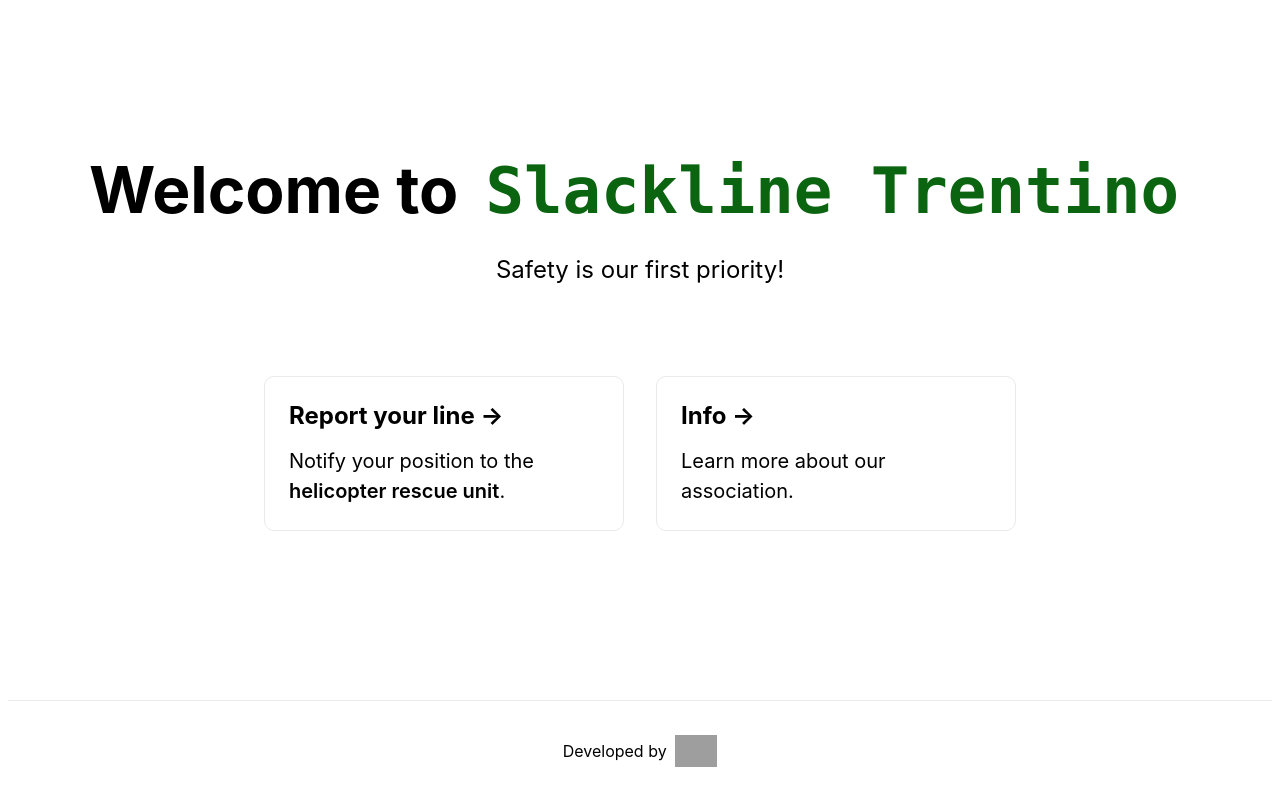
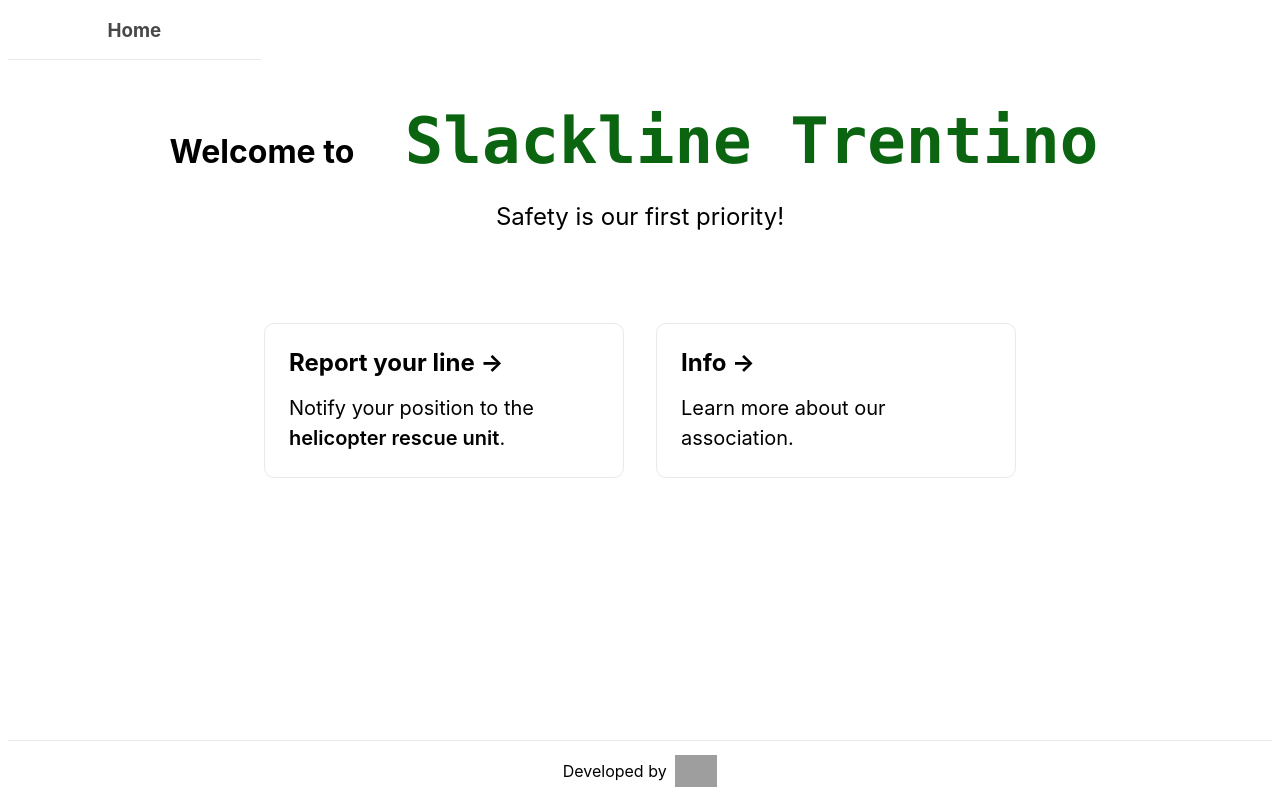
Before and after one commit to querciak/send-line-location, a Next.js app: page / in a window 1280 px wide. Built offline with nearby package versions, Linux system fonts and the light colour scheme; grey boxes are pictures that could not be loaded.

Commit message:
feat: new page for sending position, new header

```diff
--- a/pages/index.js
+++ b/pages/index.js
@@ -7,13 +7,19 @@ export default function Home() {
     <div className={styles.container}>
       <Head>
         <title>SlackTN ASD</title>
-        <link rel="icon" href="/slacktn-logo.ico" />
+        <link rel="icon" href="/slacktn-logo.ico"/>
       </Head>
 
+      <header className={styles.header}>
+        <h3>
+          <a href="/">Home</a>
+        </h3>
+      </header>
+
       <main className={styles.main}>
-        <h1 className={styles.title}>
-          Welcome to <a href="https://www.instagram.com/slackline_trentino/" className={styles.iglink}> Slackline Trentino</a>
-        </h1>
+        <h4 className={styles.title}>
+          Welcome to<a href="https://www.instagram.com/slackline_trentino/" className={styles.iglink}> Slackline Trentino</a>
+        </h4>
 
         <p className={styles.description}>
           Safety is our first priority!{' '}
@@ -23,7 +29,7 @@ export default function Home() {
         <div className={styles.grid}>
 
           <a
-            href="posts/info-about-me"
+            href="posts/send-line-position"
             className={styles.card}
           >
             <h3>Report your line &rarr;</h3>
@@ -33,7 +39,7 @@ export default function Home() {
             </p>
           </a>
 
-          <a href="posts/info-about-me" className={styles.card}>
+          <a href="posts/info-about-us" className={styles.card}>
             <h3>Info &rarr;</h3>
             <p>
               Learn more about our association.
--- a/pages/posts/info-about-me.js
+++ b/pages/posts/info-about-us.js
@@ -1,4 +1,4 @@
-export default function InfoAboutMe() {
+export default function InfoAboutUs() {
     return (
         <h1>More Info coming soon.</h1>
     )
--- a/styles/Home.module.css
+++ b/styles/Home.module.css
@@ -4,21 +4,46 @@
   display: flex;
   flex-direction: column;
   justify-content: center;
+
+}
+
+.containersp {
+  min-height: 100vh;
+  padding: 0 0.5rem;
+  display: flex;
+  flex-direction: column;
+  justify-content: center;
+}
+
+.main {
+  padding: 3rem 0;
+  flex: 1;
+  display: flex;
+  flex-direction: column;
   align-items: center;
 }
 
-.main {
-  padding: 5rem 0;
+.mainsendposition {
+  padding: 1rem 0;
   flex: 1;
   display: flex;
   flex-direction: column;
+  align-items: center;
+}
+
+.header {
+  width: 20%;
+  height: 60px;
+  top: 0;
+
+  border-bottom: 1px solid #eaeaea;
+  display: flex;
   justify-content: center;
-  align-items: center;
 }
 
 .footer {
   width: 100%;
-  height: 100px;
+  height: 60px;
   border-top: 1px solid #eaeaea;
   display: flex;
   justify-content: center;
@@ -35,6 +60,11 @@
   align-items: center;
 }
 
+.header h3{
+  color: #484848;
+  text-decoration: none;
+}
+
 .title a {
   color: #0a6410;
   text-decoration: none;
@@ -48,8 +78,8 @@
 
 .title {
   margin: 0;
-  line-height: 1.15;
-  font-size: 4rem;
+  line-height: 1.05;
+  font-size: 2rem;
 }
 
 .title,
@@ -77,7 +107,6 @@
   justify-content: center;
   flex-wrap: wrap;
 
-  min-width: 400px;
   max-width: 800px;
   margin-top: 3rem;
 }
@@ -128,6 +157,8 @@
 .iglink {
   border-radius: 5px;
   padding: 0.75rem;
+  font-size: 4rem;
+  text-align: center;
   font-family: Menlo, Monaco, Lucida Console, Liberation Mono, DejaVu Sans Mono,
     Bitstream Vera Sans Mono, Courier New, monospace;
 }
```
Also changed, not shown: pages/posts/send-line-position.js (added, +36 -0 lines).
